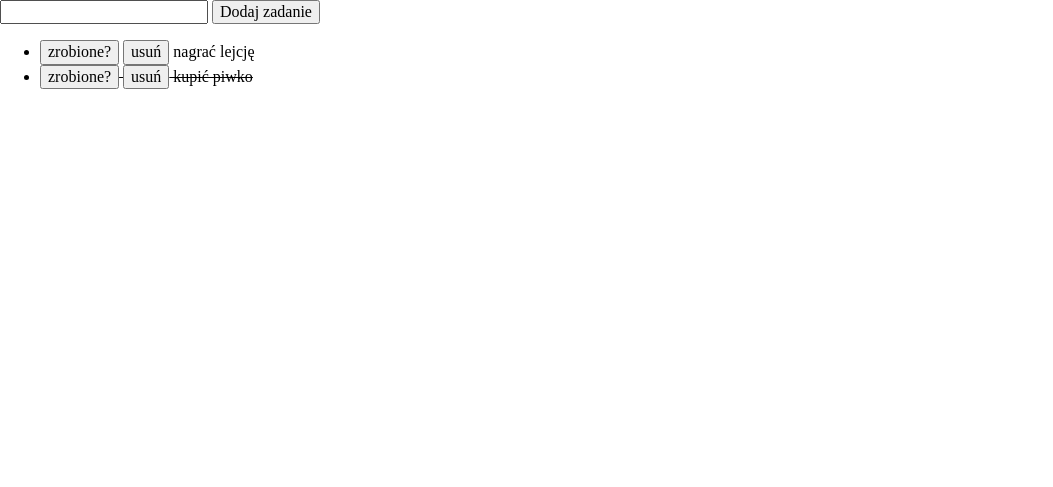
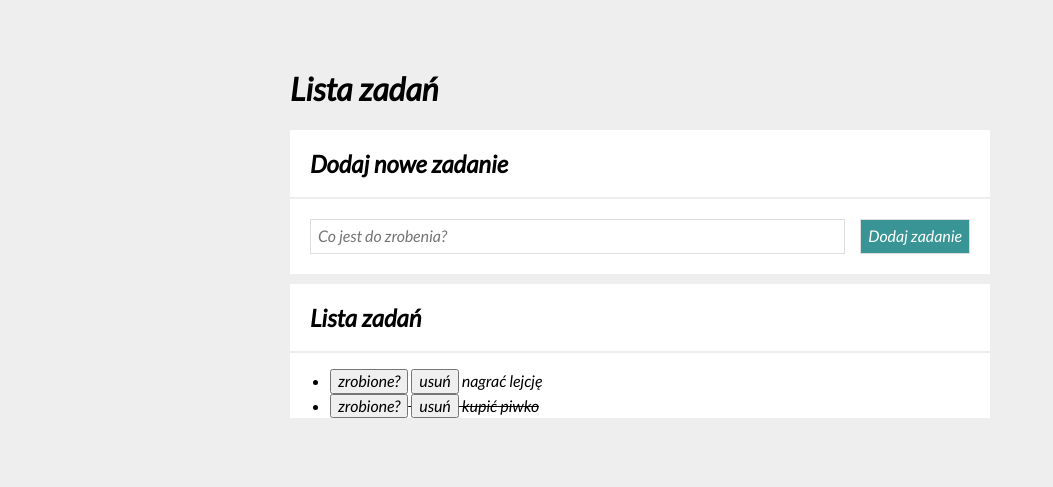
Before and after one commit to mileni67/tasks, a plain HTML site: page index.html in a window 1280 px wide. Shown: the whole page, without its empty margins (0-1053 px from the left). Drawn offline with nearby package versions, Linux system fonts and the light colour scheme; a web font is replaced by a local one.

Commit message:
added css style

```diff
--- /dev/null
+++ b/css/container.css
@@ -0,0 +1,5 @@
+.container {
+    max-width: 800px;
+    margin: 0 auto;
+    padding: 50px;
+}
--- /dev/null
+++ b/css/form.css
@@ -0,0 +1,29 @@
+.form {
+    display: flex;
+    padding: 20px;
+}
+
+.form__input{
+    flex-basis: 100px;
+    flex-grow: 1;
+    overflow: hidden;
+    padding: 7px;
+    border: 1px solid #ddd;
+
+}
+
+.form__button{
+    padding: 7px;
+    background-color: rgb(57, 149, 149);
+    color: #fff;
+    margin-left: 15px;
+    border: 1px solid #ddd;
+}
+
+.form__button:hover {
+    background-color: rgb(122, 194, 194);
+}
+
+.form__button:active{
+    background-color: rgb(159, 215, 215);
+}
--- /dev/null
+++ b/css/section.css
@@ -0,0 +1,13 @@
+.section {
+    background-color: #fff;
+    margin: 10px 0;
+}
+
+.section__header {
+    display: flex;
+    align-items: center;
+    justify-content: space-between;
+    border-bottom: 2px solid #eee;
+    padding: 20px;
+    margin: 0;
+}
--- a/css/styles.css
+++ b/css/styles.css
@@ -0,0 +1,12 @@
+html {
+    box-sizing: border-box;
+}
+
+*, ::after, ::before{
+    box-sizing: inherit;
+}
+
+body {
+    font-family: 'Lato', sans-serif;
+    background-color: #eee;
+}
--- /dev/null
+++ b/css/taskList.css
@@ -0,0 +1,3 @@
+.taskList{
+    background-color: #fff;
+}
--- a/index.html
+++ b/index.html
@@ -15,16 +15,30 @@
         rel="stylesheet">
     <script src="js/script.js" defer></script>
     <link rel="stylesheet" href="css/styles.css">
+    <link rel="stylesheet" href="css/container.css">
+    <link rel="stylesheet" href="css/section.css">
+    <link rel="stylesheet" href="css/taskList.css">
+    <link rel="stylesheet" href="css/form.css">
+
     <title>Lista zadań</title>
 </head>
 
 <body>
-    <form class="js-form">
-        <input class="js-newTask">
-        <button>Dodaj zadanie</button>
-    </form>
+    <div class="container">
+        <h1 class="header">Lista zadań</h1>
+        <section class="section">
+            <h2 class="section__header">Dodaj nowe zadanie</h2>
+            <form class="form js-form">
+                <input type="text" class="form__input js-newTask" placeholder="Co jest do zrobenia?">
+                <button class="form__button">Dodaj zadanie</button>
+            </form>
+        </section>
+        <section class="section">
+            <h2 class="section__header">Lista zadań</h2>
+        <ul class="taskList js-tasks"></ul>
+    </section>
 
-    <ul class="js-tasks"></ul>
+    </div>
 </body>
 
 </html>
--- a/js/script.js
+++ b/js/script.js
@@ -54,8 +54,8 @@
             <li
             ${task.done ? " style=\"text-decoration: line-through\"" : ""}
             >
-            <button class=".js-done">zrobione?</button>
-            <button class=".js-remove">usuń</button>
+            <button class="js-done">zrobione?</button>
+            <button class="js-remove">usuń</button>
             ${task.content}
             </li>
             `;
```
